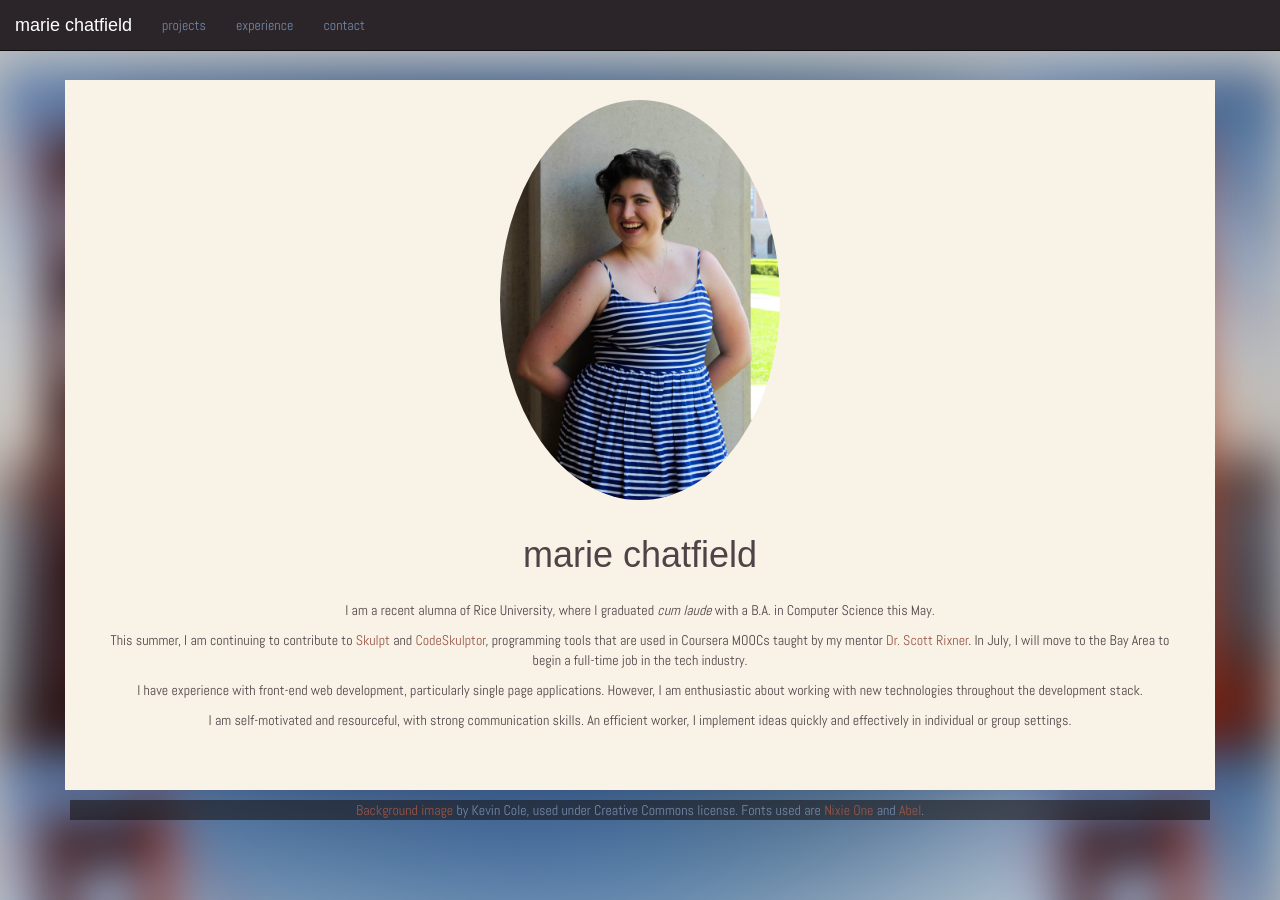
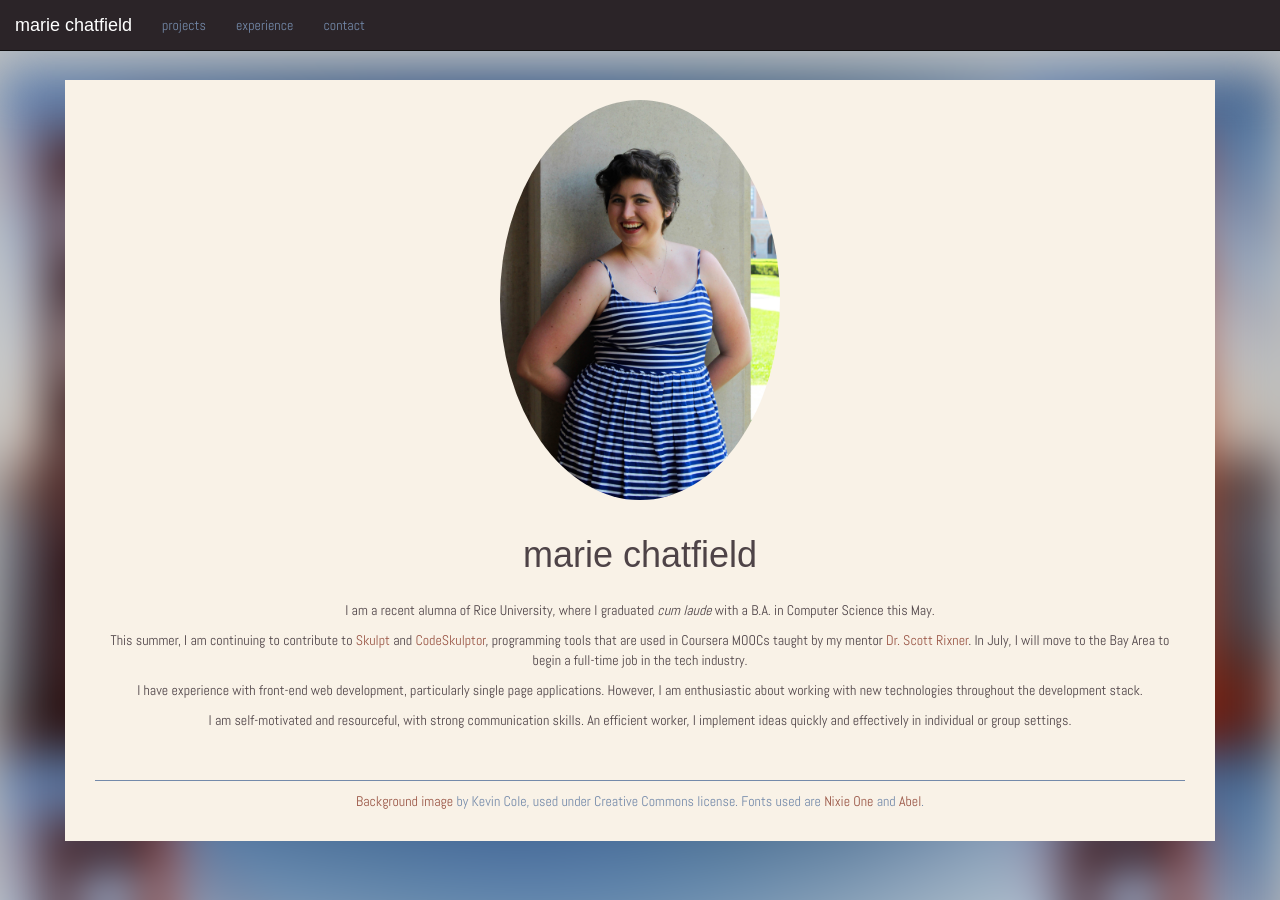
Before and after one commit to mchat/mchat.github.io, a Jekyll site: the page built from index.html, in a window 1280 px wide. Built offline with Jekyll 4.4.1, drawn with Linux system fonts in a browser that asks for light colours; nearby versions of some CDN libraries; some web fonts are replaced.

Commit message:
Fix footer for better visibility.

```diff
--- a/_layouts/default.html
+++ b/_layouts/default.html
@@ -63,13 +63,14 @@
 
                     <div id="workspace">
                         {{ content }}
+
+                <br><br>
+
+                <p id="footer" class="text-muted text-center"><a href="https://www.flickr.com/photos/kevcole/4436427104/">Background image</a> by Kevin Cole, used under Creative Commons license. Fonts used are <a href="https://www.google.com/fonts/specimen/Nixie+One">Nixie One</a> and <a href="https://www.google.com/fonts/specimen/Abel">Abel</a>.</p>
                     </div>
-
                 </div>
             </div>
             <!-- /.row -->
-
-        <p id="footer" class="text-muted text-center"><a href="https://www.flickr.com/photos/kevcole/4436427104/">Background image</a> by Kevin Cole, used under Creative Commons license. Fonts used are <a href="https://www.google.com/fonts/specimen/Nixie+One">Nixie One</a> and <a href="https://www.google.com/fonts/specimen/Abel">Abel</a>.</p>
 
         </div>
         <!-- /.container -->
--- a/public/resources/styles/custom.css
+++ b/public/resources/styles/custom.css
@@ -15,7 +15,7 @@ h3, h4, h5 {
     padding-left: 30px;
     padding-right: 30px;
     padding-top: 20px;
-    padding-bottom: 50px;
+    padding-bottom: 20px;
     background-color: #f9f2e7;
 }
 
@@ -33,7 +33,12 @@ h3, h4, h5 {
 }
 
 #footer {
-    background-color: rgba(24, 20, 22, 0.6);
+    border-style: solid;
+    border-width: 1px;
+    border-bottom: none;
+    border-left: none;
+    border-right: none;
+    padding-top: 10px;
 }
 
 .index h1 {
```
